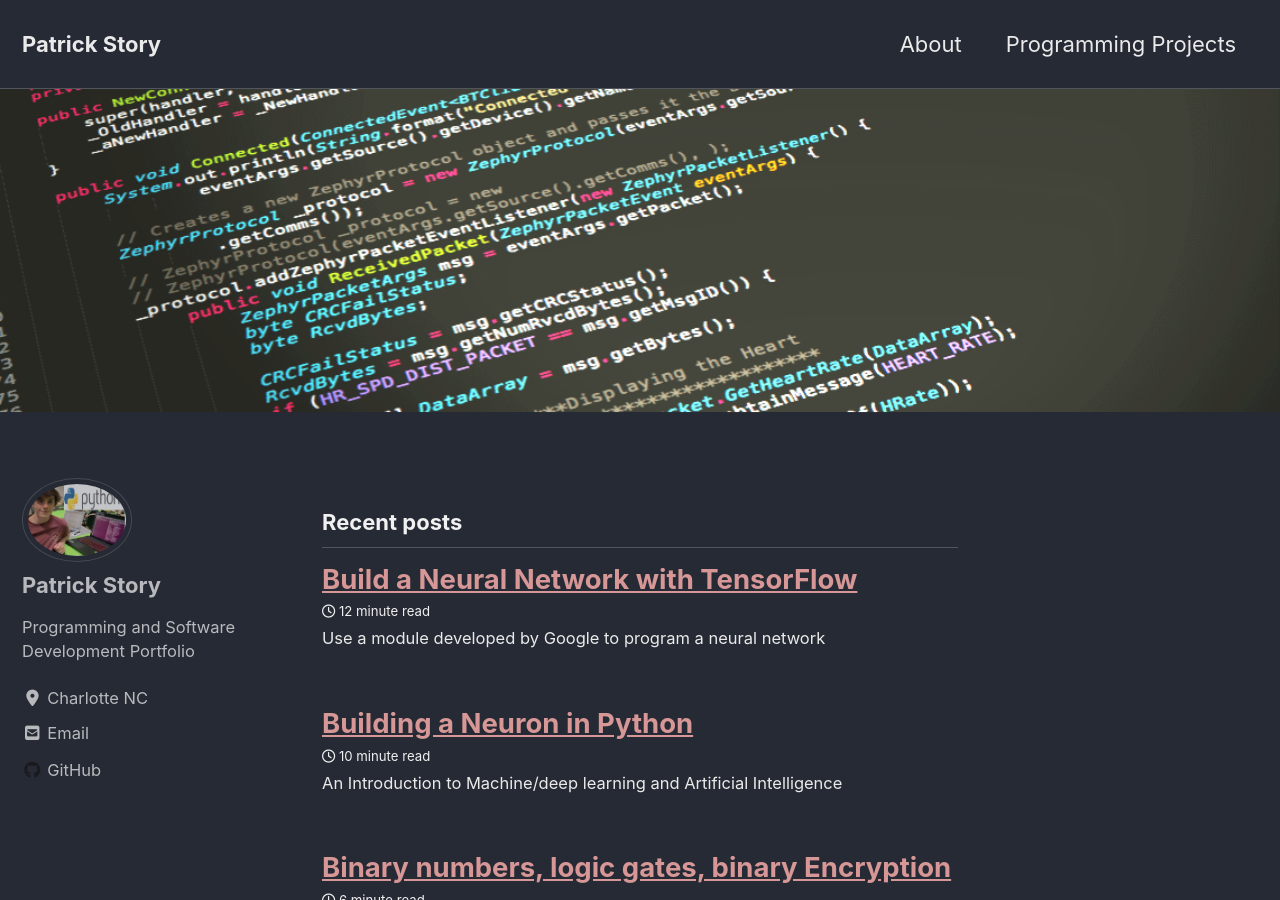
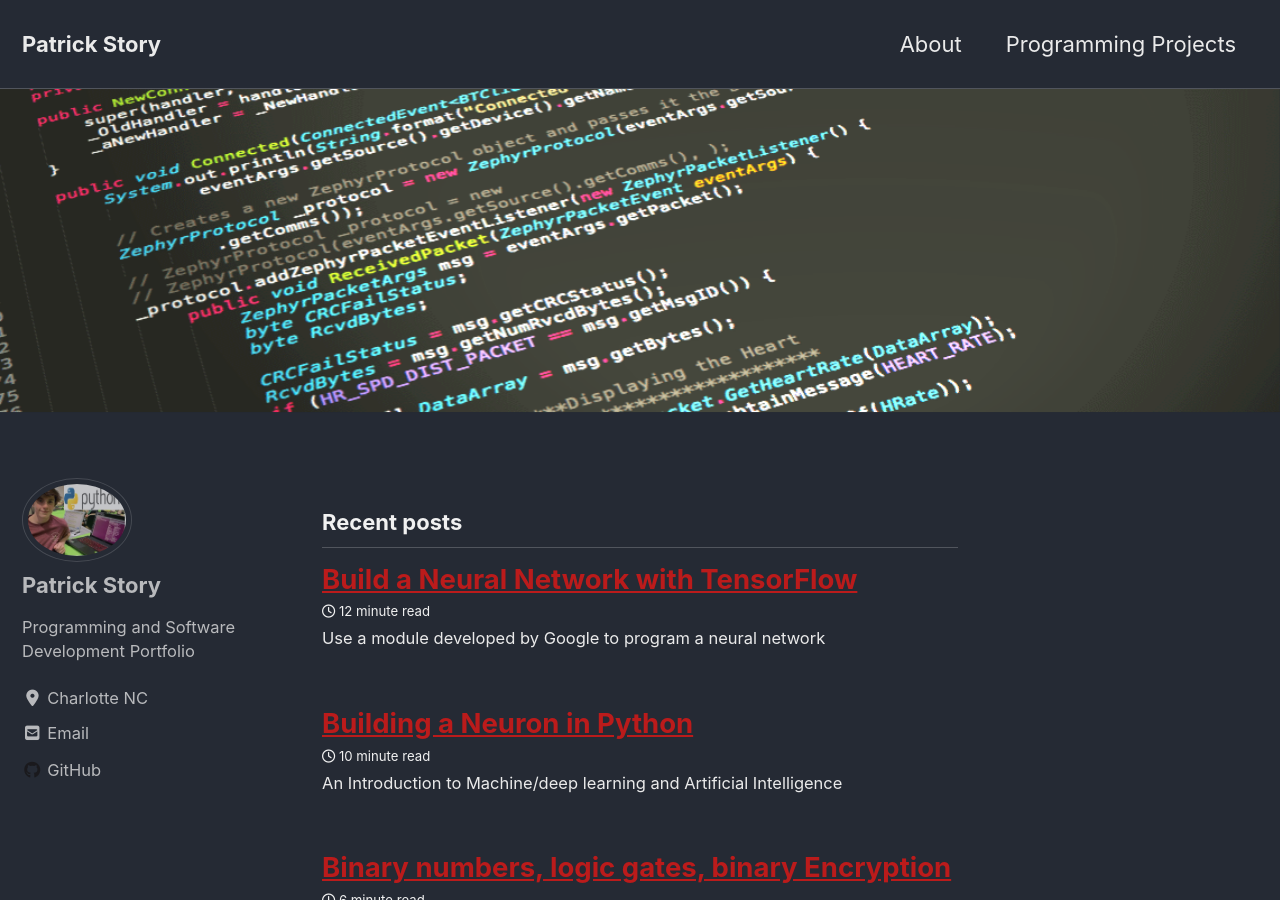
Before and after one commit to Patchyst/Patchyst.github.io, a Jekyll site: the page built from index.html, in a window 1280 px wide and 900 px high. Built offline with Jekyll 4.4.1, drawn with Linux system fonts in a browser that asks for light colours; cached includes are drawn as plain includes; nearby versions of some CDN libraries; the list of posts is cut into pages by our own code.

Commit message:
changing link colors...

```diff
--- a/_sass/minimal-mistakes/skins/_dark.scss
+++ b/_sass/minimal-mistakes/skins/_dark.scss
@@ -11,7 +11,7 @@
 $code-background-color-dark: mix(#000, $background-color, 20%) !default;
 $form-background-color: mix(#000, $background-color, 15%) !default;
 $footer-background-color: mix(#000, $background-color, 30%) !default;
-$link-color: mix(#BB1B1B, $text-color, 40%) !default;
+$link-color: mix(#BB1B1B, #BB1B1B, 40%) !default;
 $link-color-hover: mix(#fff, $link-color, 25%) !default;
 $link-color-visited: mix(#000, $link-color, 25%) !default;
 $masthead-link-color: $text-color !default;
```
